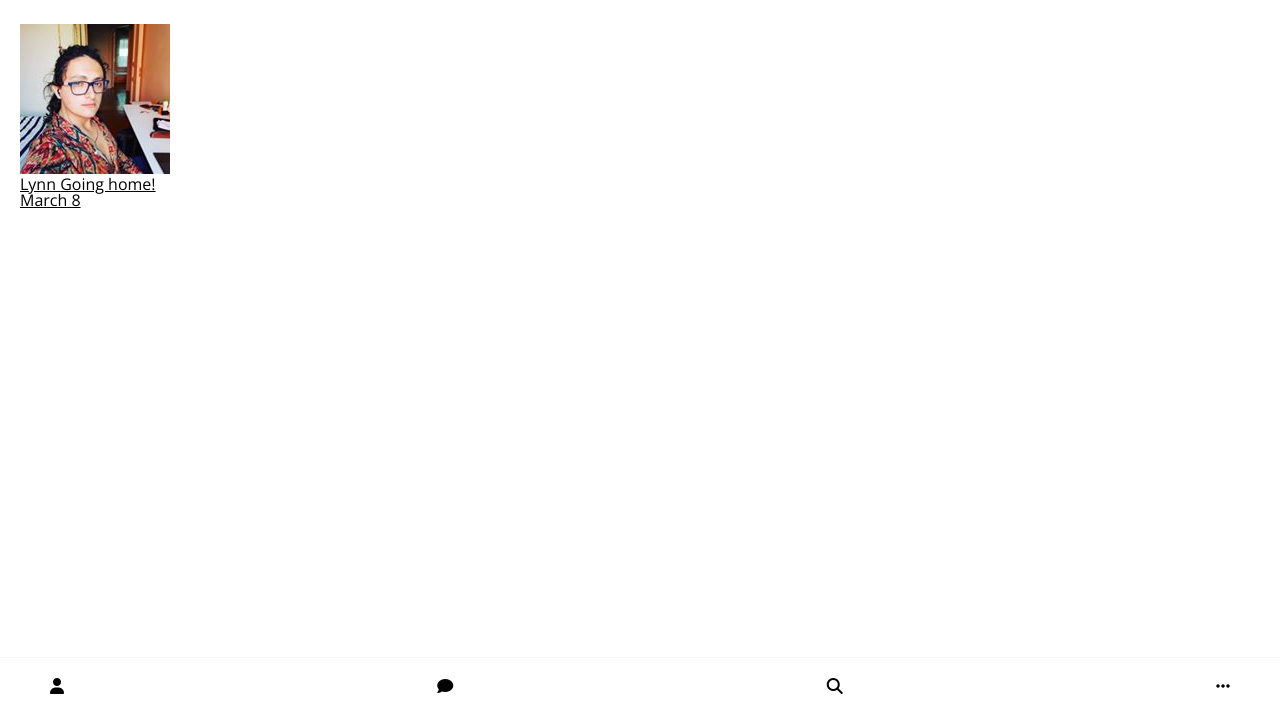
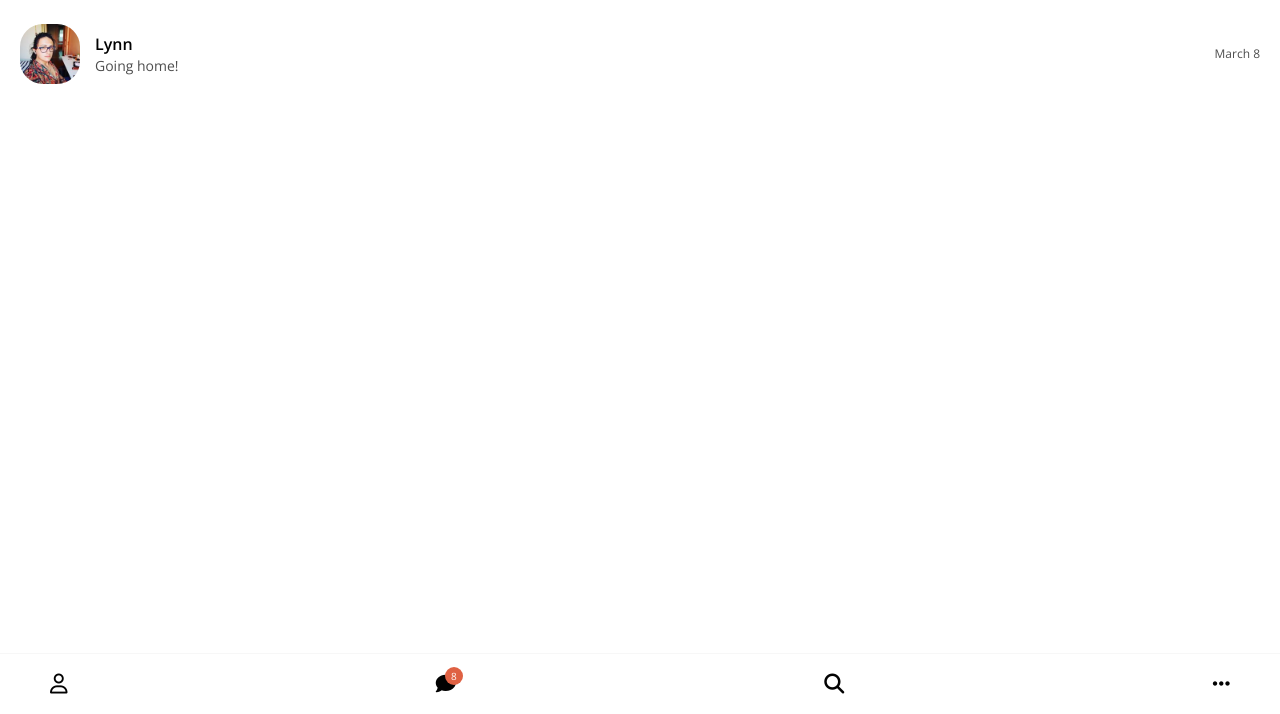
Before and after one commit to PersonableD/kokoa-talk, a plain HTML site: page index.html in a window 1280 px wide. Shown: the part 86-800 px from the top of the page. Drawn offline with nearby package versions, Linux system fonts and the light colour scheme.

Commit message:
20/01/15
nav-bar 새 메세지 아이콘, friend 프로필 부분 css 직업

```diff
--- /dev/null
+++ b/friend.css
@@ -0,0 +1,47 @@
+.friend {
+  display: flex;
+  justify-content: space-between;
+  align-items: center;
+}
+.friend .friend__avatar {
+  width: 50px;
+  border-radius: 38%;
+}
+
+.friend__avatar.g-avatar {
+  width: 70px;
+}
+
+.friend__avatar.m-avatar {
+  width: 60px;
+}
+
+.friend .friend__column {
+  display: flex;
+  align-items: center;
+}
+
+.friend .friend__avatar {
+  margin-right: 15px;
+}
+
+.friend__content .friend__name {
+  display: block;
+  margin-bottom: 5px;
+  font-weight: 600;
+}
+
+.friend__content .friend__status,
+.friend__content .friend__bottom-text,
+.friend .chat__timestamp {
+  opacity: 0.7;
+}
+
+.friend__content .friend__bottom-text {
+  font-size: 14px;
+}
+
+.friend__content .friend__status,
+.friend .chat__timestamp {
+  font-size: 12px;
+}
--- a/index.html
+++ b/index.html
@@ -70,11 +70,12 @@
       <ul class="nav__list">
         <li class="nav__list-item">
           <a href="friends.html" class="nav__list-link">
-            <i class="fas fa-user"></i>
+            <i class="far fa-user"></i>
           </a>
         </li>
         <li class="nav__list-item">
           <a href="index.html" class="nav__list-link">
+            <div class="nav__badge">8</div>
             <i class="fas fa-comment"></i>
           </a>
         </li>
--- a/nav-bar.css
+++ b/nav-bar.css
@@ -6,9 +6,31 @@
   padding: 20px 50px;
   background-color: fcfcfc;
   border-top: 1px solid #f7f7f7;
-
 }
 .nav .nav__list {
   display: flex;
   justify-content: space-between;
 }
+
+.nav i {
+  font-size: 20px;
+}
+
+.nav .nav__list-link {
+  position: relative;
+}
+
+.nav .nav__badge {
+  position: absolute;
+  width: 18px;
+  height: 18px;
+  top: -7px;
+  right: -7px;
+  border-radius: 50%;
+  background-color: #df6143;
+  display: flex;
+  justify-content: center;
+  align-items: center;
+  font-size: 10px;
+  color: #fffcfa;
+}
--- a/style.css
+++ b/style.css
@@ -3,6 +3,7 @@
 @import "status-bar.css";
 @import "header.css";
 @import "nav-bar.css";
+@import "friend.css";
 
 * {
   box-sizing: border-box;
@@ -17,4 +18,5 @@ body {
 
 a {
   color: inherit;
+  text-decoration: none;
 }
```
Also changed, not shown: find.html (+1 -1 lines), friends.html (+4 -3 lines), more.html (+2 -2 lines).
